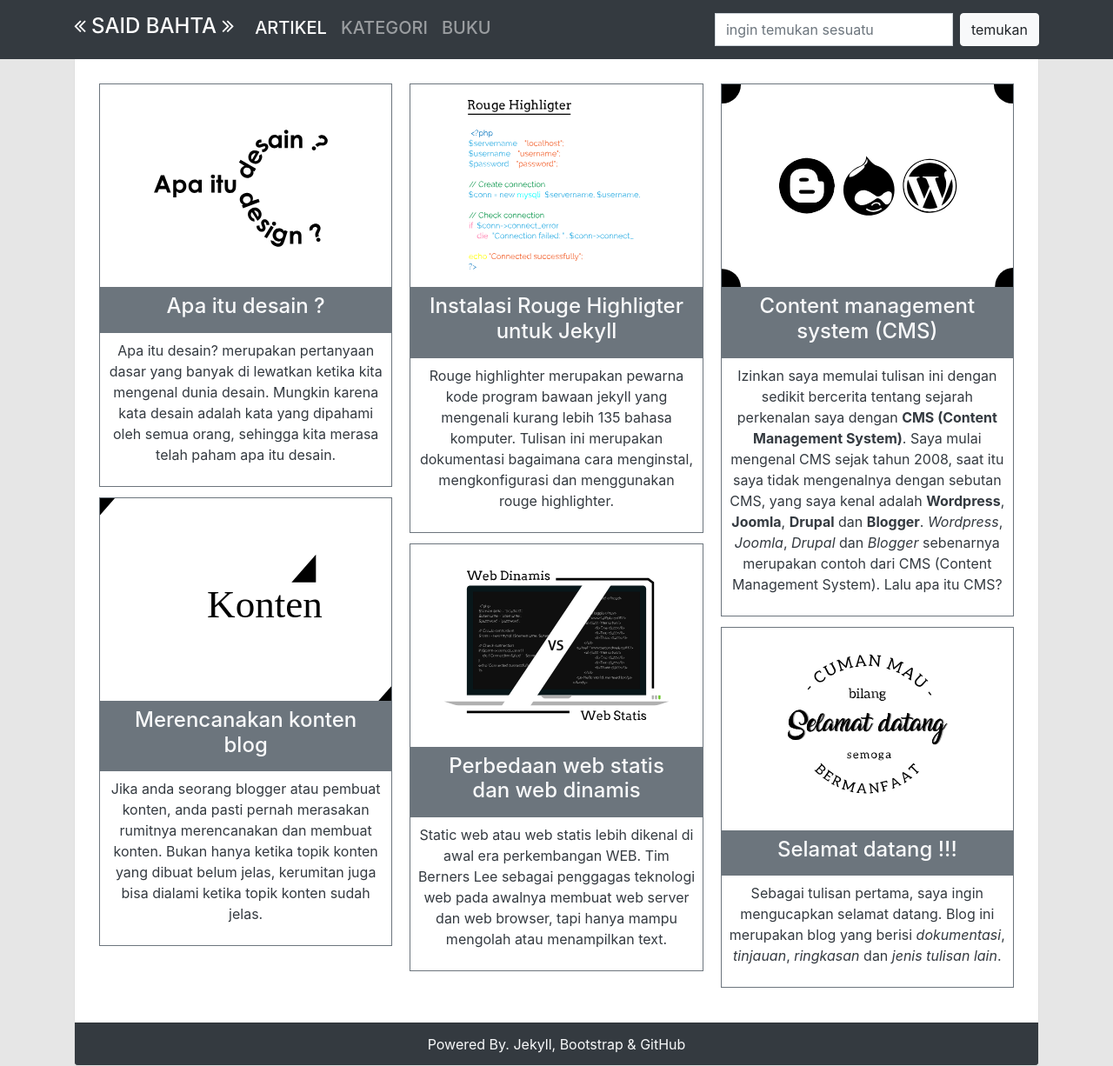
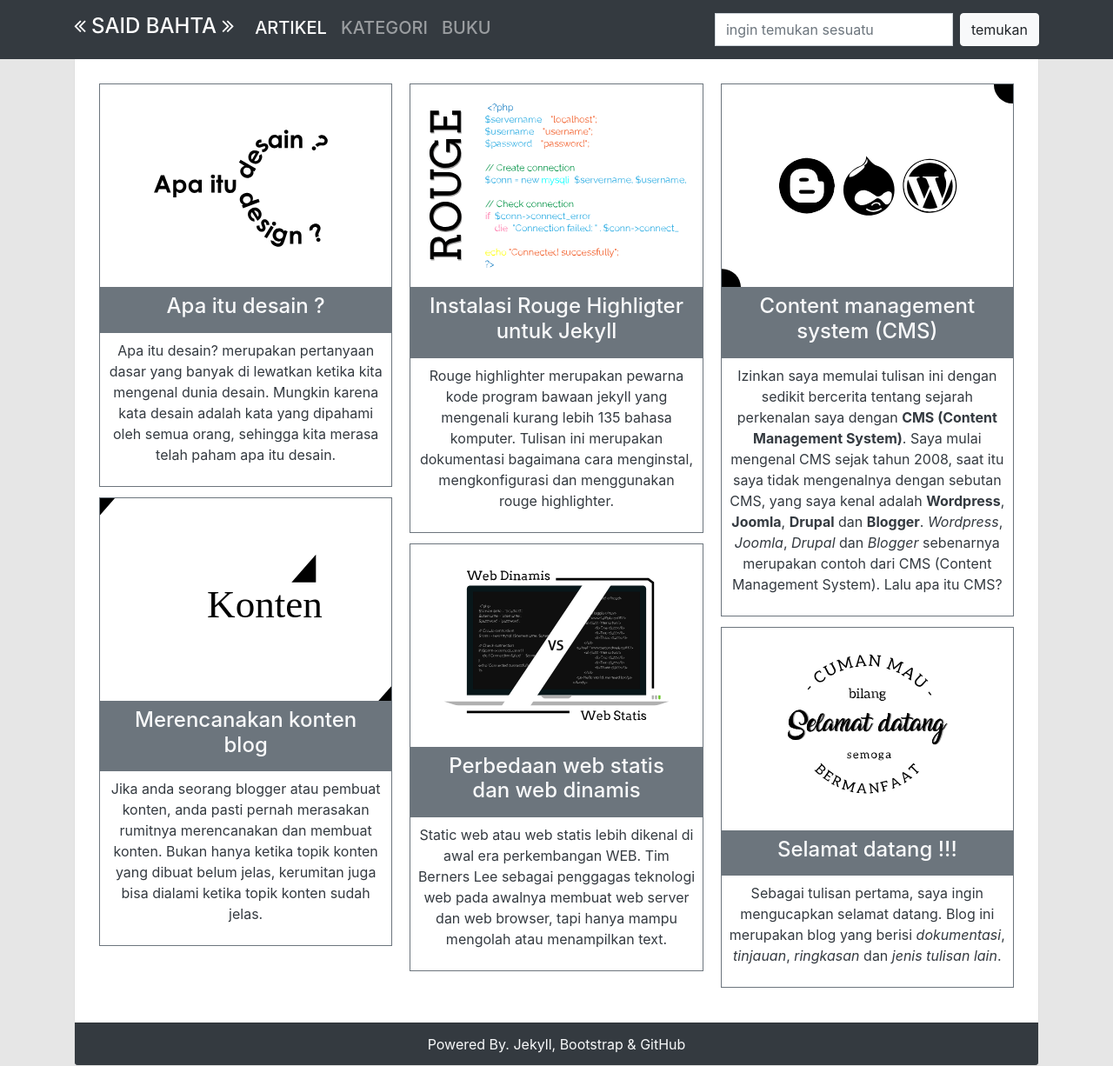
Before and after one commit to surtinaali/blog, a Jekyll site: the page built from index.html, in a window 1280 px wide and 1226 px high. Shown: the whole window at 87% size. Built offline with Jekyll 4.4.1, drawn with Linux system fonts in a browser that asks for light colours.

Commit message:
update gambar

```diff
--- a/_posts/2018-08-08-menggunakan-rouge,-jekyll-highlitter.markdown
+++ b/_posts/2018-08-08-menggunakan-rouge,-jekyll-highlitter.markdown
@@ -3,7 +3,7 @@
 title: "Instalasi Rouge Highligter untuk Jekyll "
 date: 2018-08-08 10:47:00 +0900
 categories: jekyll
-img_path: assets/img/post/080818.svg
+img_path: assets/img/post/180808b.svg
 ---
 
 Rouge highlighter merupakan pewarna kode program bawaan jekyll yang mengenali kurang lebih 135 bahasa komputer. Tulisan ini merupakan dokumentasi bagaimana cara menginstal, mengkonfigurasi dan menggunakan rouge highlighter.
```
Also changed, not shown: assets/img/post/080818.svg (deleted), assets/img/post/180716.svg, assets/img/post/180808.svg, assets/img/post/180808b.svg (added), assets/img/post/180810.svg (deleted), assets/img/post/180828.svg.
